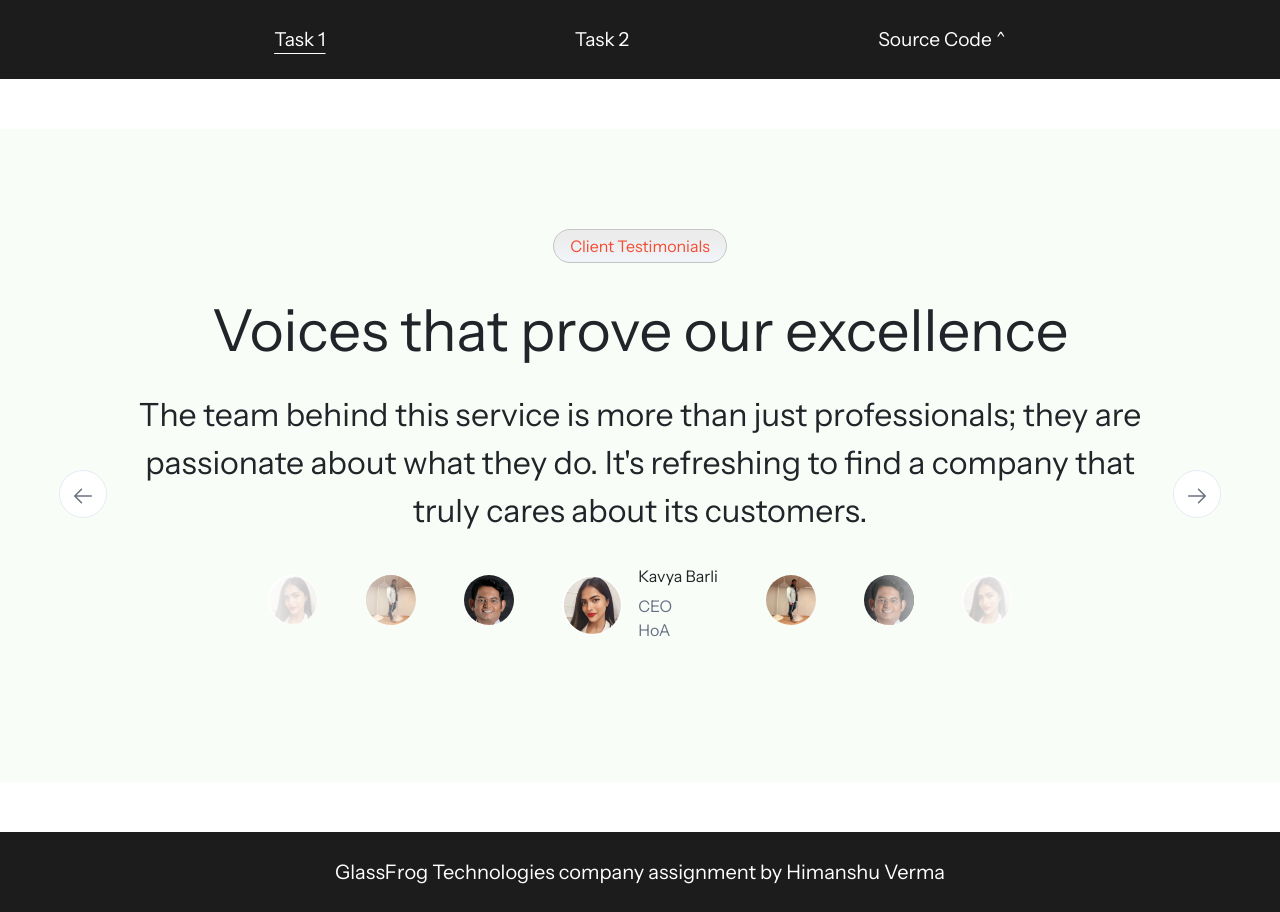
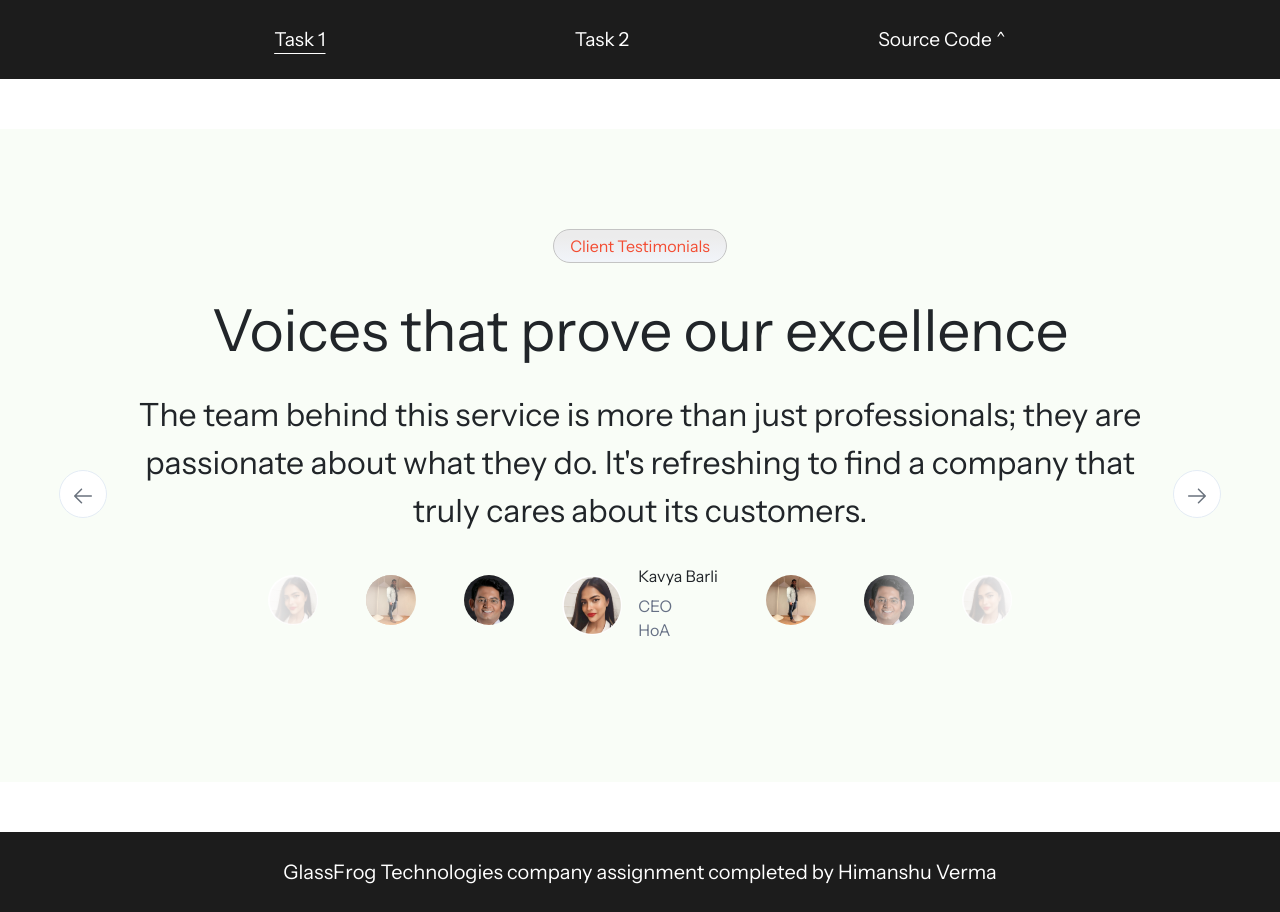
Before and after one commit to himanshuverma544/GlassFrog-Assignment-Himanshu, a React (Vite) app: page / in a window 1280 px wide. Built offline with nearby package versions, Linux system fonts and the light colour scheme.

Commit message:
Update Layout.jsx

```diff
--- a/src/pages/Layout.jsx
+++ b/src/pages/Layout.jsx
@@ -34,7 +34,7 @@ const Layout = () => {
       </main>
 
       <footer>
-        GlassFrog Technologies company assignment by Himanshu Verma
+        GlassFrog Technologies company assignment completed by Himanshu Verma
       </footer>
     </>
   );
```
